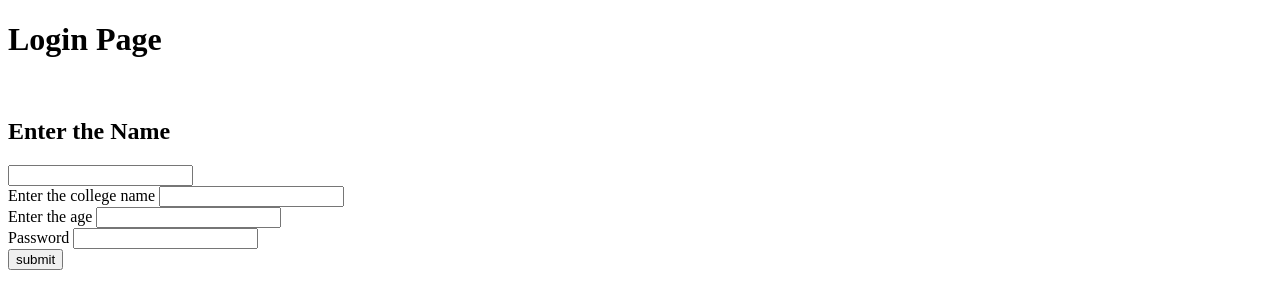
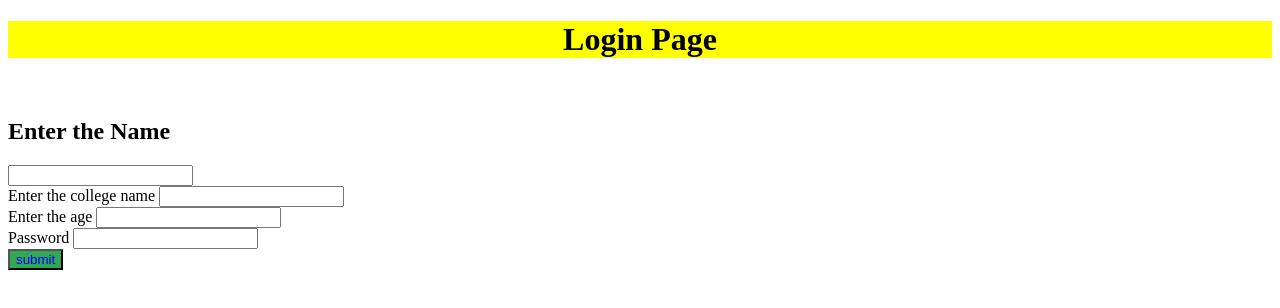
Before and after one commit to Lingtan1112/cab_app.ui, a plain HTML site: page index.html in a window 1280 px wide. Drawn offline with Linux system fonts and the light colour scheme.

Commit message:
Update index.html

```diff
--- a/index.html
+++ b/index.html
@@ -1,7 +1,7 @@
 <!DOCTYPE html>
 <html>
 <head>
-<link rel ="stylesheet" href="OlaCSS.css">
+<link rel ="stylesheet" href="mainLogin.css">
 <meta charset="ISO-8859-1">
 <title>OLA Cab-App</title>
 </head>
```
